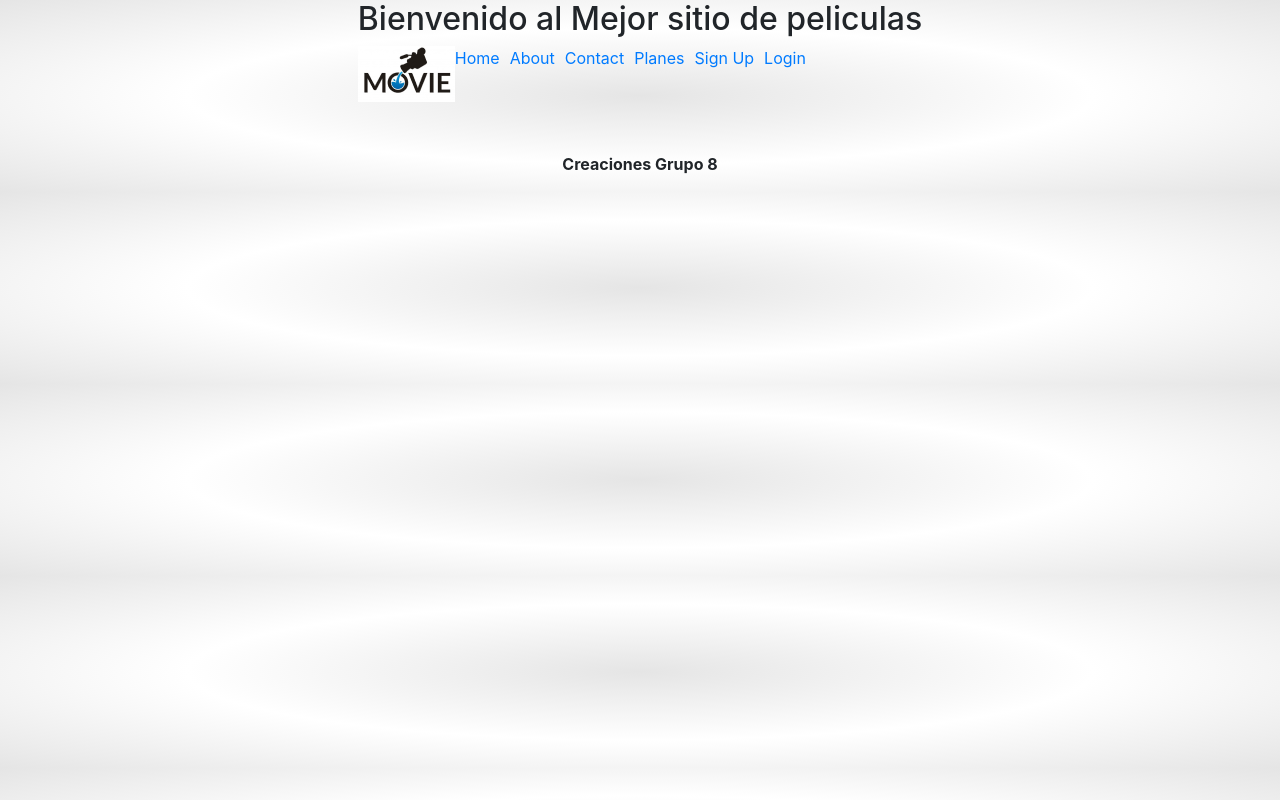
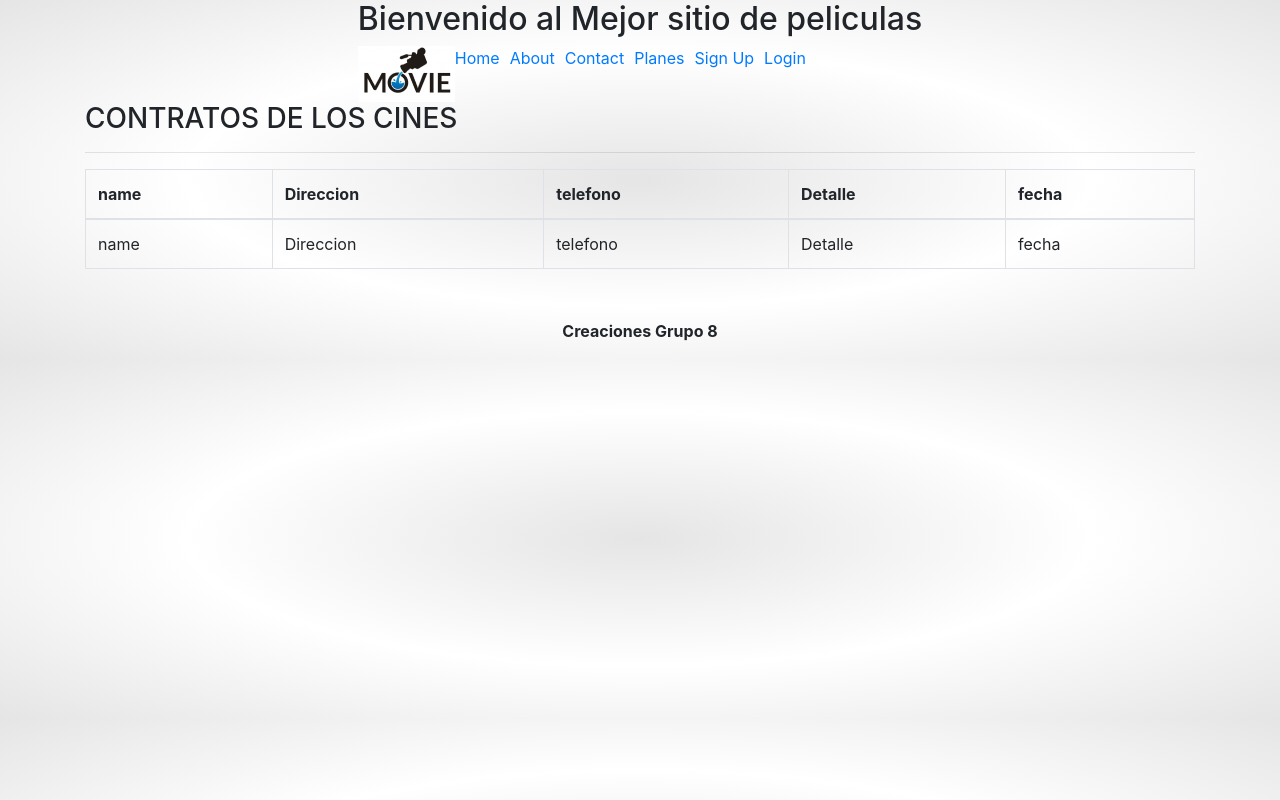
Before and after one commit to rami554/Frontend, a React (Create React App) app: page /contratos in a window 1280 px wide. Built offline with nearby package versions, Linux system fonts and the light colour scheme.

Commit message:
componente Lista de Contratos sin conexion al backend

```diff
--- a/src/App.js
+++ b/src/App.js
@@ -14,6 +14,7 @@ import Admin from "./Componentes/Admin";
 import Logout from "./Componentes/Logout";
 import Perfil from "./Componentes/Perfil";
 import FormularioEditCuenta from "./Componentes/FormularioEditCuenta";
+import contratos from "./pages/contratos";
 class App extends Component {
   render() {
     return (
@@ -35,6 +36,7 @@ class App extends Component {
             <Route path='/logout' component={Logout} />
             <Route path='/admin' component={Admin} />
             <Route path='/perfil' component={Perfil} />
+            <Route path='/contratos' component={contratos} />
             <Route path='/editcuenta' component={FormularioEditCuenta} />
           </Switch>
 
--- /dev/null
+++ b/src/pages/contratos.js
@@ -0,0 +1,40 @@
+import React, { Component } from 'react';
+import ReactDOM from 'react-dom';
+
+export default class contratos extends Component {
+    render() {
+        return (
+          <div class="container">
+
+            <h3>CONTRATOS DE LOS CINES</h3>
+            <hr/>
+
+            <table class="table table-bordered order-table ">
+              <thead>
+                <tr>
+                  <th>name</th>
+                  <th>Direccion</th>
+                  <th>telefono</th>
+                  <th>Detalle</th>
+                  <th>fecha</th>
+                </tr>
+              </thead>
+              <tbody id="bodytable">
+                  <tr>
+                    <td>name</td>
+                    <td>Direccion</td>
+                    <td>telefono</td>
+                    <td>Detalle</td>
+                    <td>fecha</td>
+                  </tr>
+              </tbody>
+            </table>
+
+          </div>
+        );
+    }
+}
+
+if (document.getElementById('contratos')) {
+    ReactDOM.render(<contratos />, document.getElementById('contratos'));
+}
```
Also changed, not shown: src/components/menu.js (deleted, +0 -59 lines), src/components/menu/Menu.js (deleted).
